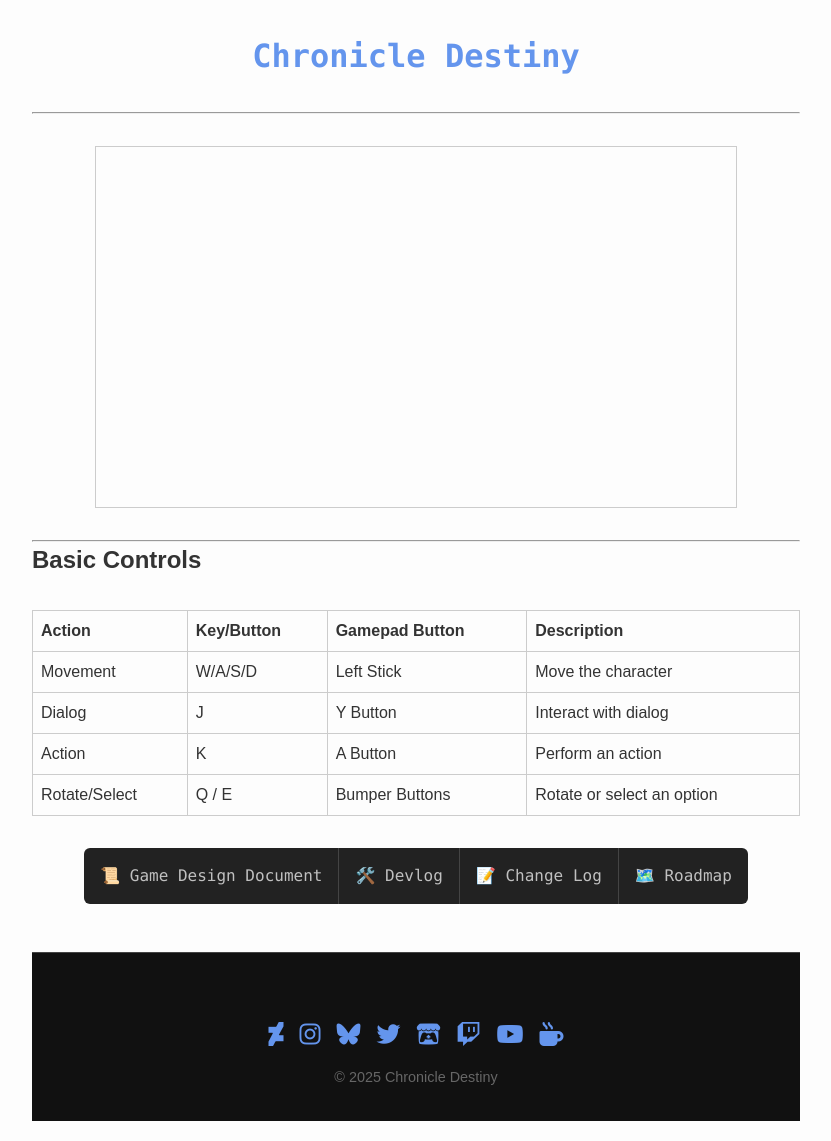
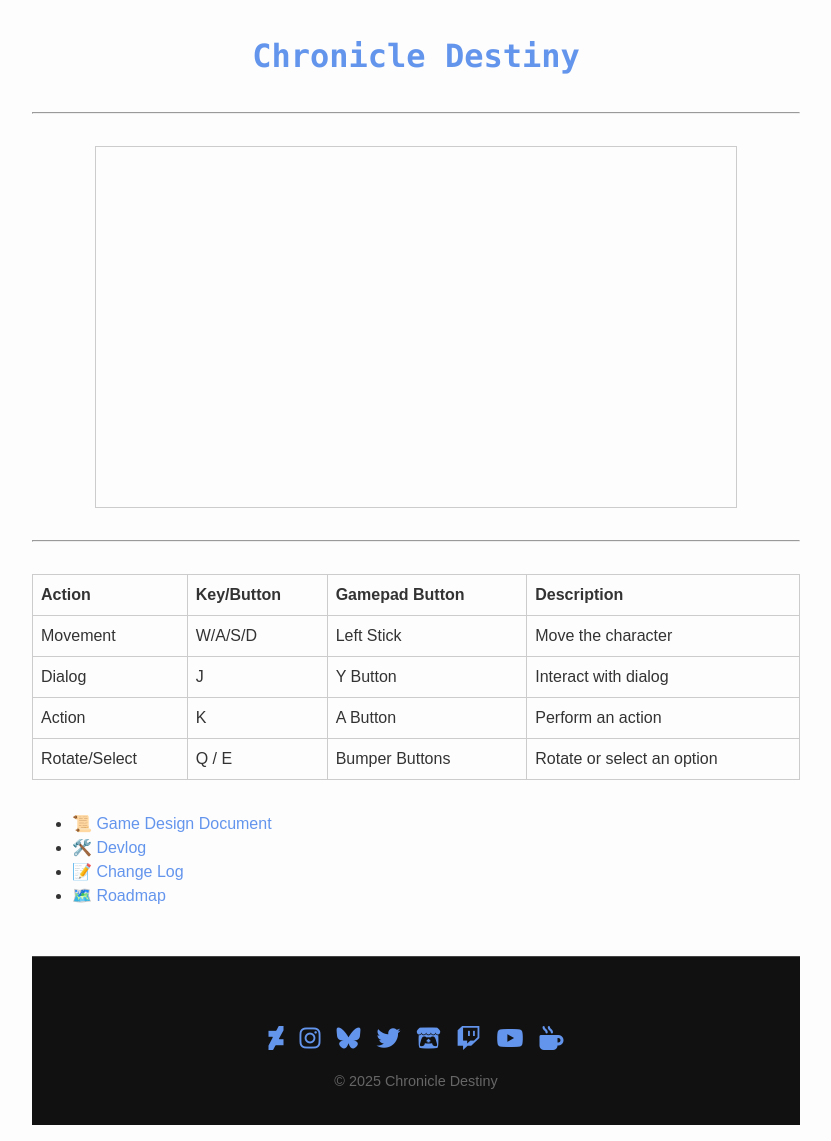
Before and after one commit to zBuLe/Chronicle-Destiny, a Jekyll site: the page built from index.md, in a window 1280 px wide. Shown: the whole page, without its empty margins (224-1055 px from the left). Built offline with Jekyll 4.4.1, drawn with Linux system fonts in a browser that asks for light colours; nearby versions of some CDN libraries; our own code applies the rules of GitHub Pages for plain Markdown files; a script that is not in the unit is left out.

Commit message:
Update index.md

```diff
--- a/index.md
+++ b/index.md
@@ -14,8 +14,6 @@ title: Chronicle Destiny
 
 ---
 
-## Basic Controls
-
 | Action         | Key/Button          | Gamepad Button       | Description                  |
 |----------------|---------------------|----------------------|------------------------------|
 | Movement       | W/A/S/D             | Left Stick           | Move the character           |
@@ -28,4 +26,4 @@ title: Chronicle Destiny
 * [🛠️ Devlog](devlog)
 * [📝 Change Log](changelog)
 * [🗺️ Roadmap](roadmap)
-{: .nav-list }
+{: .docs }
```
